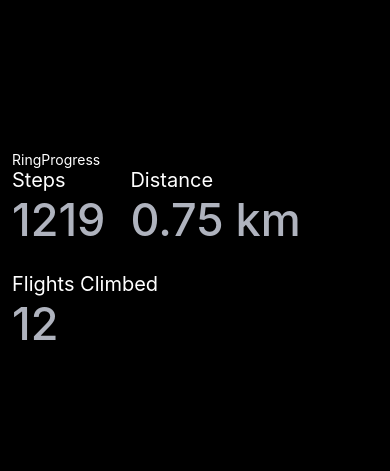
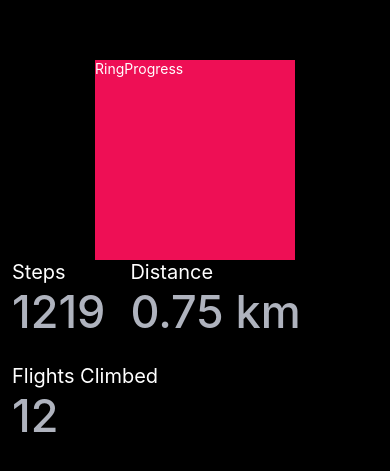
Before and after one commit to Noah-Amoo/StepCount, a React Native app in the folder StepCounter/: screen / in a window 390 px wide. Shown: the part 171-642 px from the top of the page. Built offline with nearby package versions, Linux system fonts and the light colour scheme.

Commit message:
Initialized the ring component with a red square

```diff
--- a/StepCounter/App.tsx
+++ b/StepCounter/App.tsx
@@ -7,6 +7,7 @@ import RingProgress from './src/components/RingProgress';
 export default function App() {
   return (
     <View style={styles.container}>
+
       <RingProgress />
 
       <View style={styles.values}>
--- a/StepCounter/src/components/RingProgress.tsx
+++ b/StepCounter/src/components/RingProgress.tsx
@@ -1,9 +1,15 @@
 import { View, Text } from 'react-native'
 import React from 'react'
 
-const RingProgress = () => {
+type RingProgressProp = {
+    radius?: number;
+}
+
+const color = "#EE0F55"
+
+const RingProgress = ({radius = 100}: RingProgressProp) => {
   return (
-    <View>
+    <View style={{ width: radius * 2, height: radius * 2, backgroundColor: color, alignSelf: 'center' }}>
       <Text style={{color: 'white'}}>RingProgress</Text>
     </View>
   )
```
